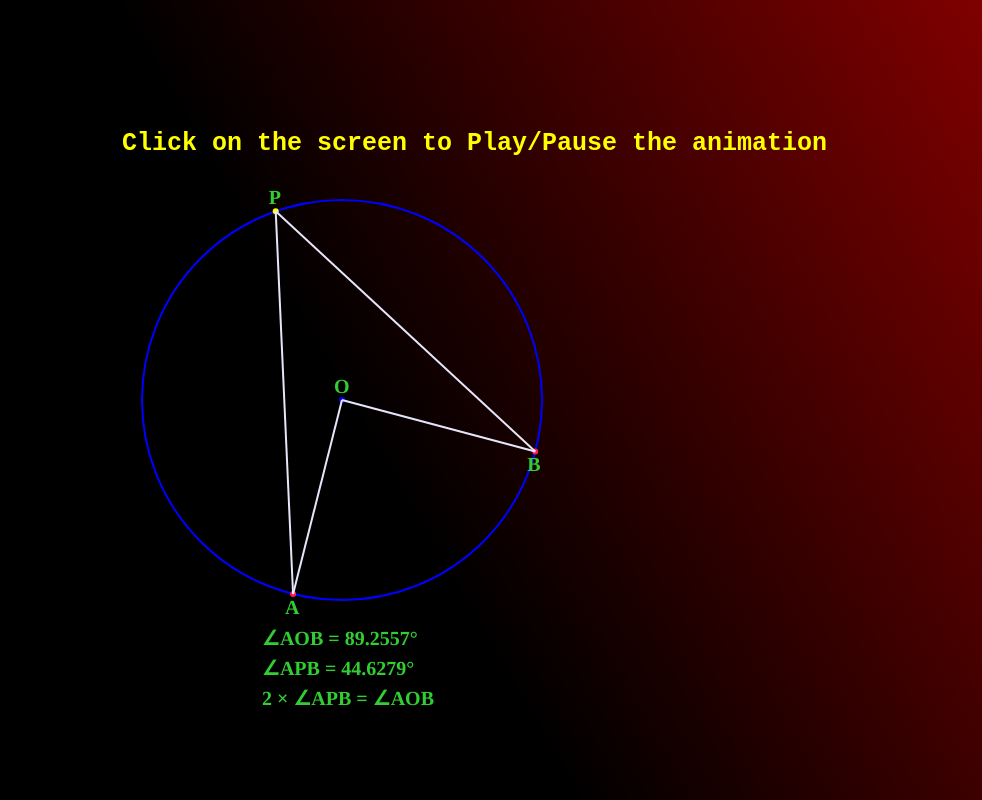
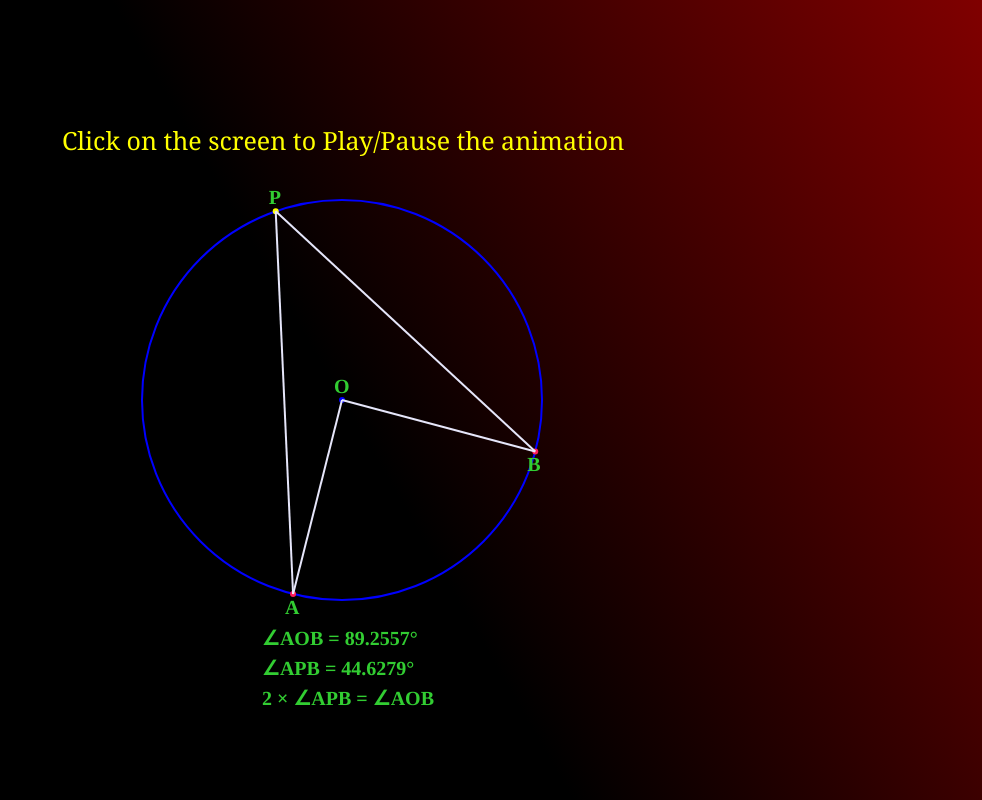
Before and after one commit to dnstha/ds, a plain HTML site: page Circle Animation/circle.html in a window 1280 px wide. Shown: the whole page, without its empty margins (298-1280 px from the left). Drawn offline with Linux system fonts and the light colour scheme.

Commit message:
Head and circle updated

```diff
--- a/Circle Animation/angle.js
+++ b/Circle Animation/angle.js
@@ -127,8 +127,8 @@ function Circle (centre, radius){
         c.fillText("\u2220APB = " + APB + "\xB0", centre.x - 80, centre.y + this.radius + 75);
         c.fillText("2 \xD7 \u2220APB = \u2220AOB", centre.x - 80, centre.y + this.radius + 105);
         c.fillStyle = 'yellow';
-        c.font = 'bold 25px monospace';
-        c.fillText("Click on the screen to Play/Pause the animation", centre.x - this.radius - 20, centre.y - this.radius - 50);
+        c.font = 'normal 25px Georgia';
+        c.fillText("Click on the screen to Play/Pause the animation", centre.x - this.radius - 80, centre.y - this.radius - 50);
     }
 
     this.drawPoint = () =>{
```
Also changed, not shown: Maths.html (+2 -2 lines), Others.html (+2 -2 lines).
